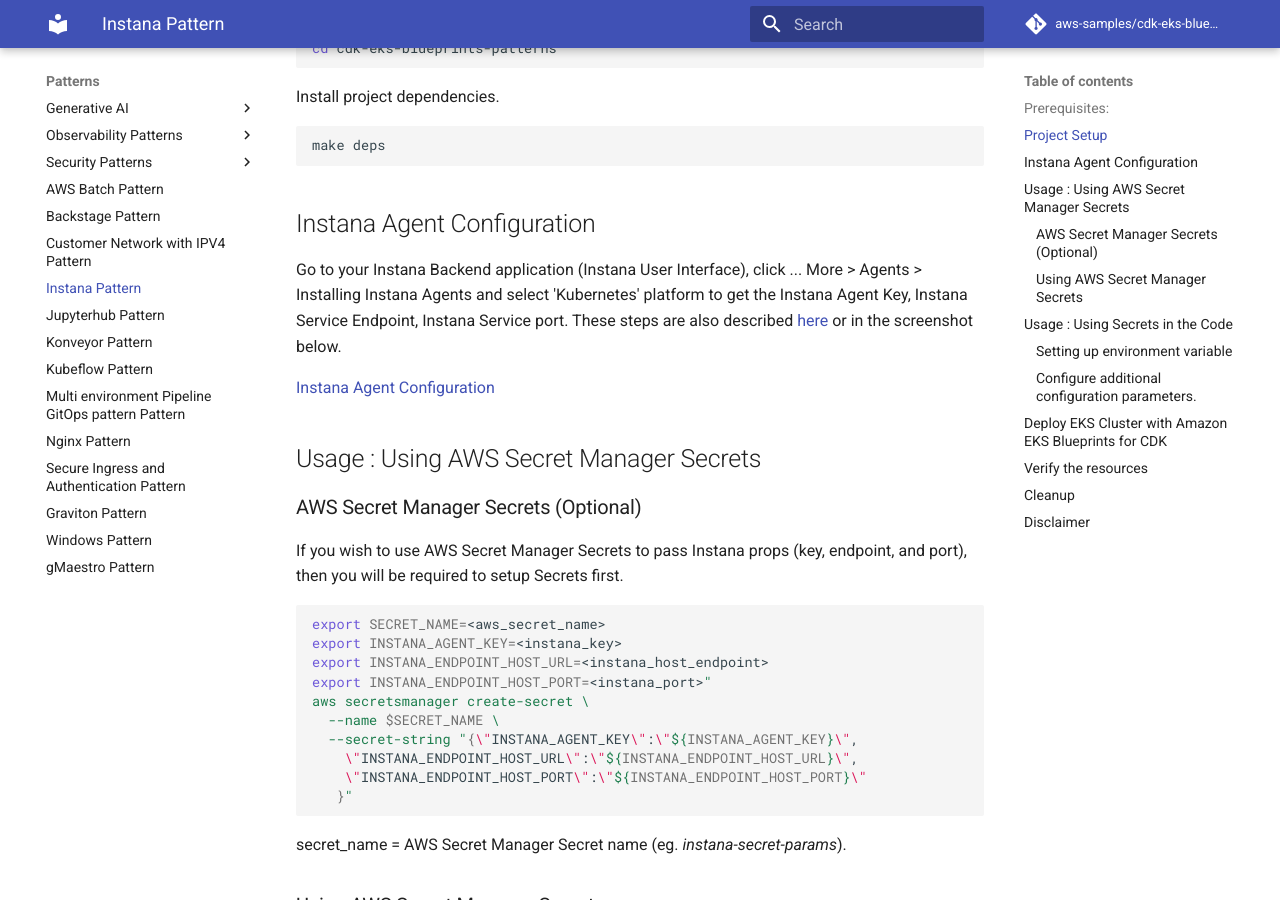
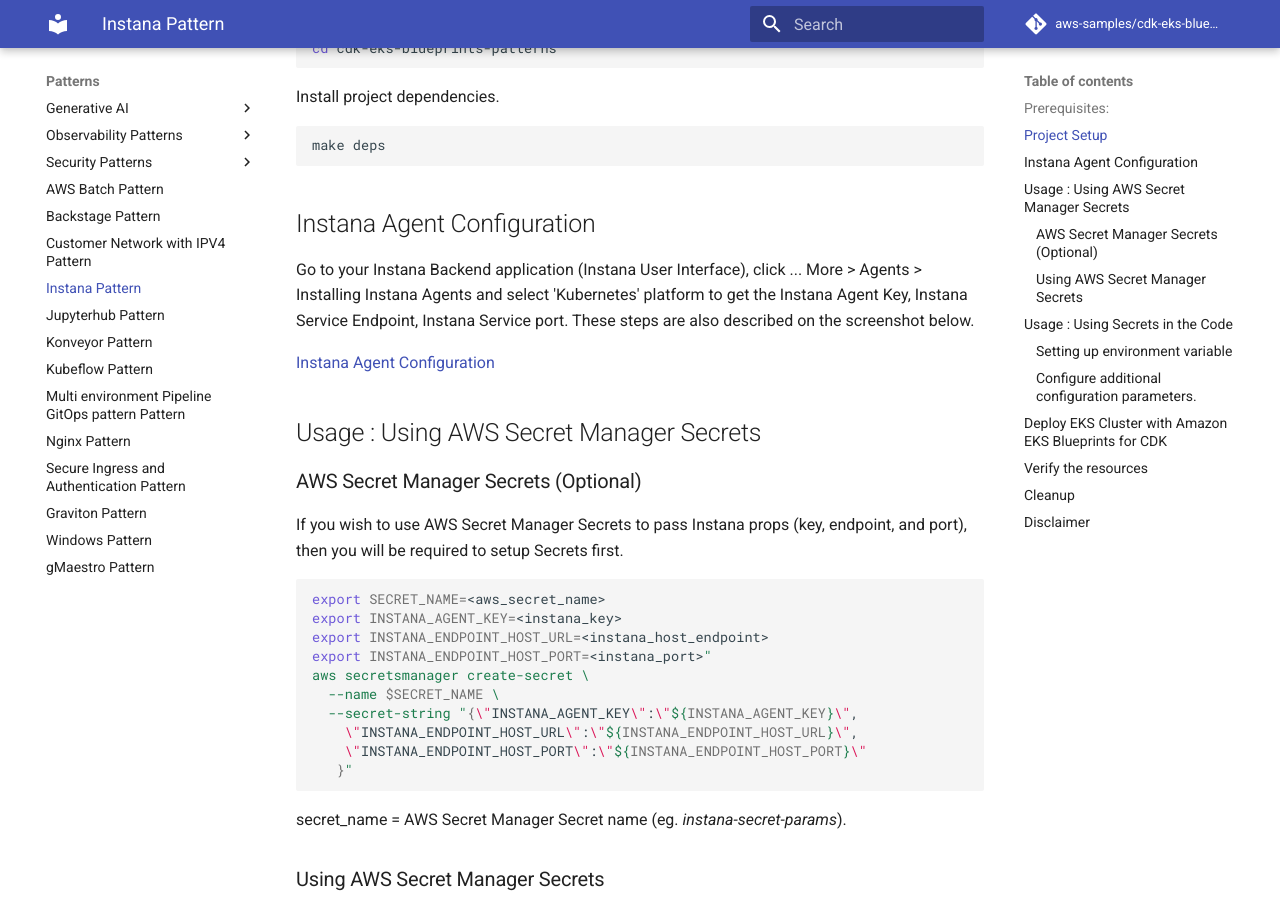
Before and after one commit to aws-samples/cdk-eks-blueprints-patterns, an MkDocs documentation site: the page built from docs/patterns/instana.md, in a window 1280 px wide and 900 px high, scrolled down 1111 px. Built offline with MkDocs 1.6.1 and Material for MkDocs 9.7.7, drawn with Linux system fonts in a browser that asks for light colours; comment, search, counter and statistics services are not loaded.

Commit message:
Removing broken links

```diff
--- a/docs/patterns/instana.md
+++ b/docs/patterns/instana.md
@@ -40,7 +40,7 @@
 
 
 ## Instana Agent Configuration
-Go to your Instana Backend application (Instana User Interface), click ... More > Agents > Installing Instana Agents and select 'Kubernetes' platform to get the Instana Agent Key, Instana Service Endpoint, Instana Service port. These steps are also described [here](https://www.ibm.com/docs/en/instana-observability/218?topic=instana-endpoints-keys) or in the screenshot below.
+Go to your Instana Backend application (Instana User Interface), click ... More > Agents > Installing Instana Agents and select 'Kubernetes' platform to get the Instana Agent Key, Instana Service Endpoint, Instana Service port. These steps are also described on the screenshot below.
 
 [Instana Agent Configuration](./images/instana-agent.png)
 
```
